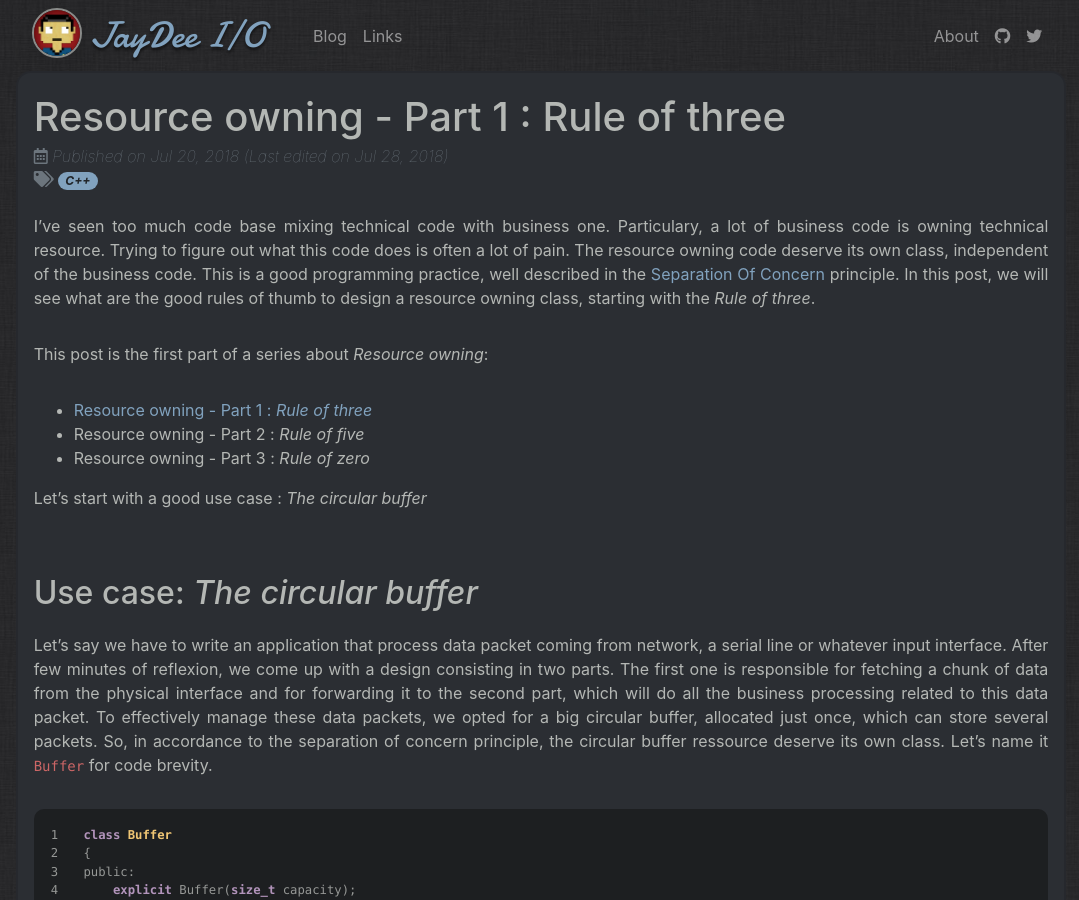
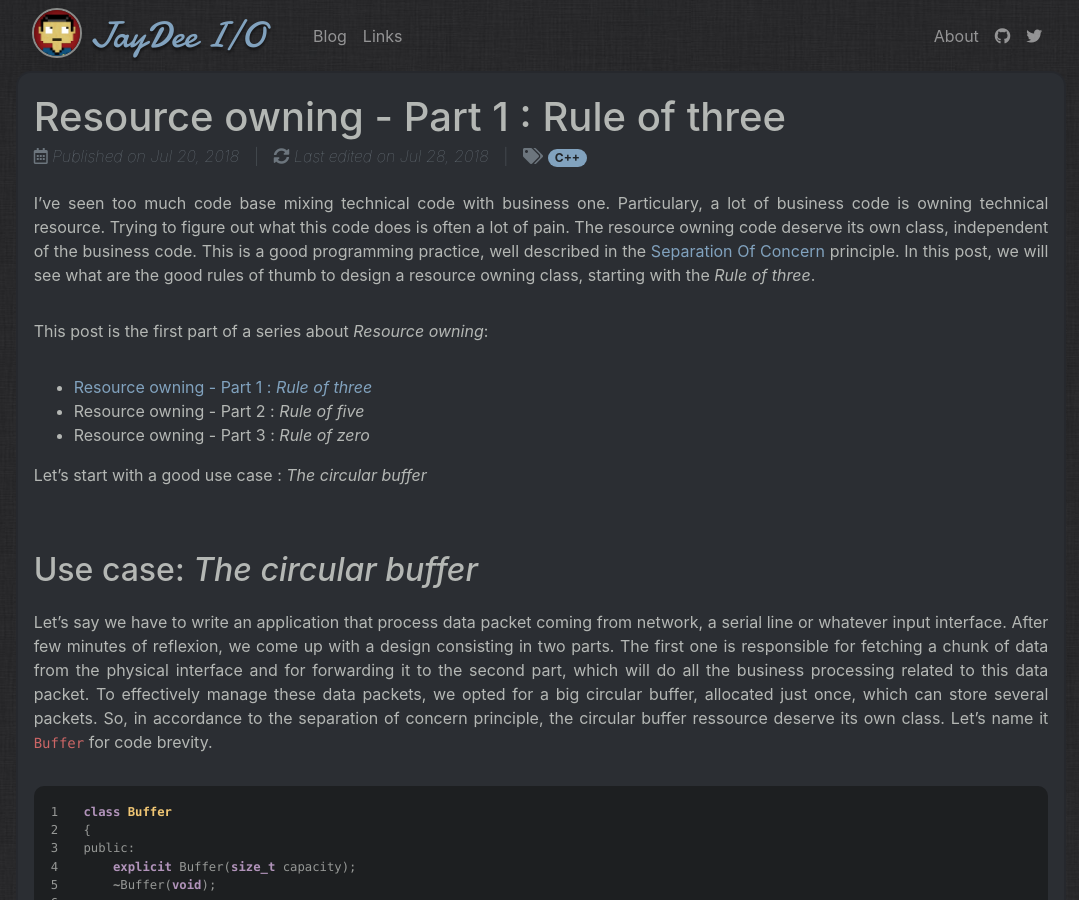
Before and after one commit to jaydee-io/jaydee-io.github.io, a Jekyll site: the page built from _posts/2018-07-20-resource-owning-1.md, in a window 1280 px wide and 900 px high. Shown: the whole window, without its empty margins (99-1178 px from the left). Built offline with Jekyll 4.4.1, drawn with Linux system fonts in a browser that asks for light colours; nearby versions of some CDN libraries.

Commit message:
Update edit date and tags

```diff
--- a/_config.yml
+++ b/_config.yml
@@ -12,7 +12,7 @@ twitter:
     username: jerome_jaydee
 
 markdown: kramdown
-permalink: /:categories/:title:output_ext
+permalink: /posts/:title:output_ext
 kramdown:
     input: GFM
     hard_wrap: false
--- a/_layouts/post.html
+++ b/_layouts/post.html
@@ -4,19 +4,24 @@ layout: default
 <div class="card">
     <div class="card-body px-3">
         <h1 class="card-title">{{ page.title }}</h1>
-        <h6 class="card-subtitle font-italic text-muted">
-            <div>
-                <i class="far fa-calendar-alt"></i>
-                Published on {{ page.date | date: '%b %d, %Y' }}
-                {% if page.edited %}(Last edited on {{ page.edited | date: '%b %d, %Y' }}){% endif %}
-            </div>
+        <h6 class="card-subtitle text-muted row">
+            <span class="font-italic col-12 col-lg-auto">
+                <i class="far fa-calendar-alt"></i> Published on {{ page.date | date: '%b %d, %Y' }}
+            </span>
+            {% if page.edited %}
+            <span class="col-auto px-0 d-none d-lg-inline">&vert;</span>
+            <span class="font-italic col-12 col-lg-auto">
+                <i class="fas fa-sync-alt"></i> Last edited on {{ page.edited | date: '%b %d, %Y' }}
+            </span>
+            {% endif %}
             {% if page.tags %}
-            <div class="mt-1">
+            <span class="col-auto px-0 d-none d-lg-inline">&vert;</span>
+            <span class="col-auto">
                 <i class="fas fa-tags"></i>
                 {% for tag in page.tags %}
                     <div class="badge badge-pill badge-primary">{{ tag }}</div>
                 {% endfor %}
-            </div>
+            </span>
             {% endif %}
         </h6>
 
--- a/index.html
+++ b/index.html
@@ -4,7 +4,7 @@ layout: default
 <div class="card mb-3">
   <div class="card-body px-3">
     <h1 class="card-title">Welcome to <i><code>jaydee.io</code></i>!</h1>
-    <h6 class="card-subtitle font-italic mb-4 text-muted"><div class="far fa-calendar-alt"></div> Published Jun 28th, 2018</h6>
+    <h6 class="card-subtitle font-italic mb-4 text-muted"><div class="far fa-calendar-alt"></div> Published on Jun 28th, 2018</h6>
     <p class="card-text text-justify">
       Hi! Today I launched <a href="http://jaydee.io"><i>jaydee.io</i></a>,
       a website used to share blog articles, projects I'm working on or contributing to,
```
